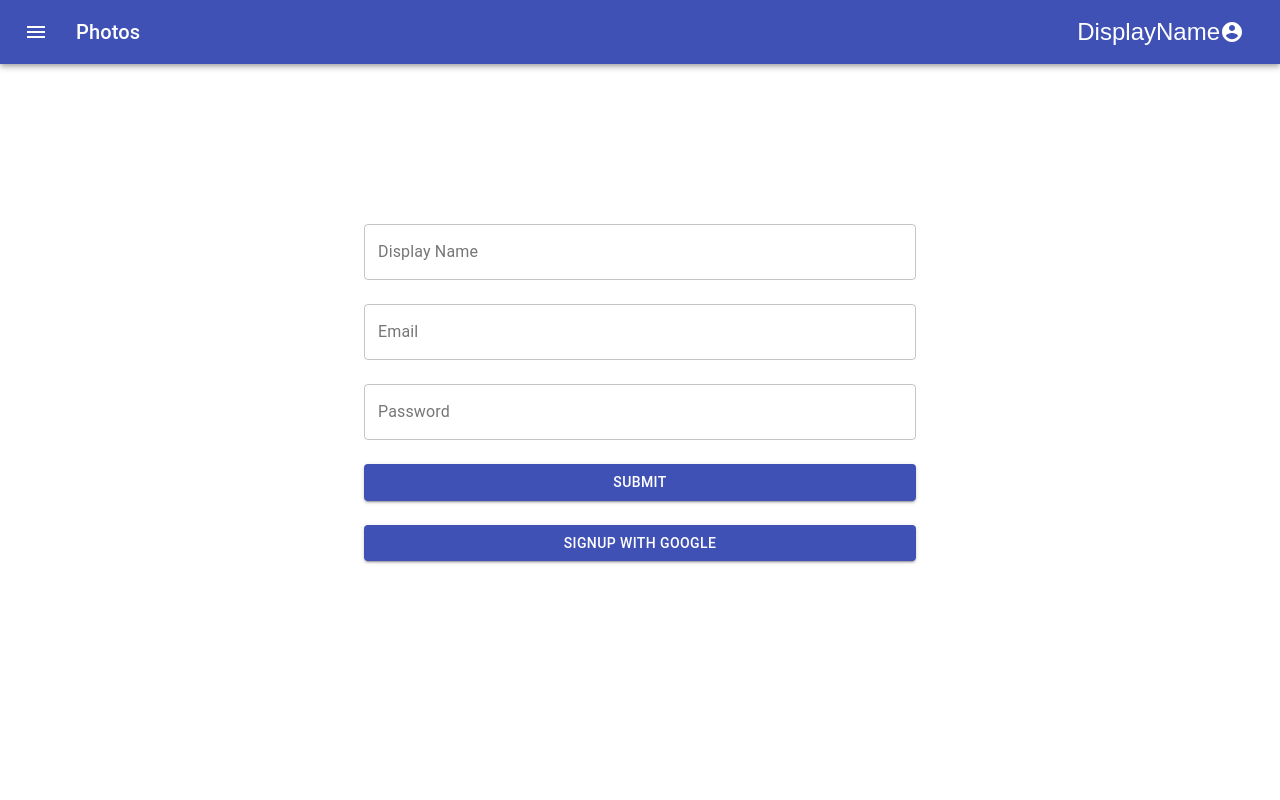
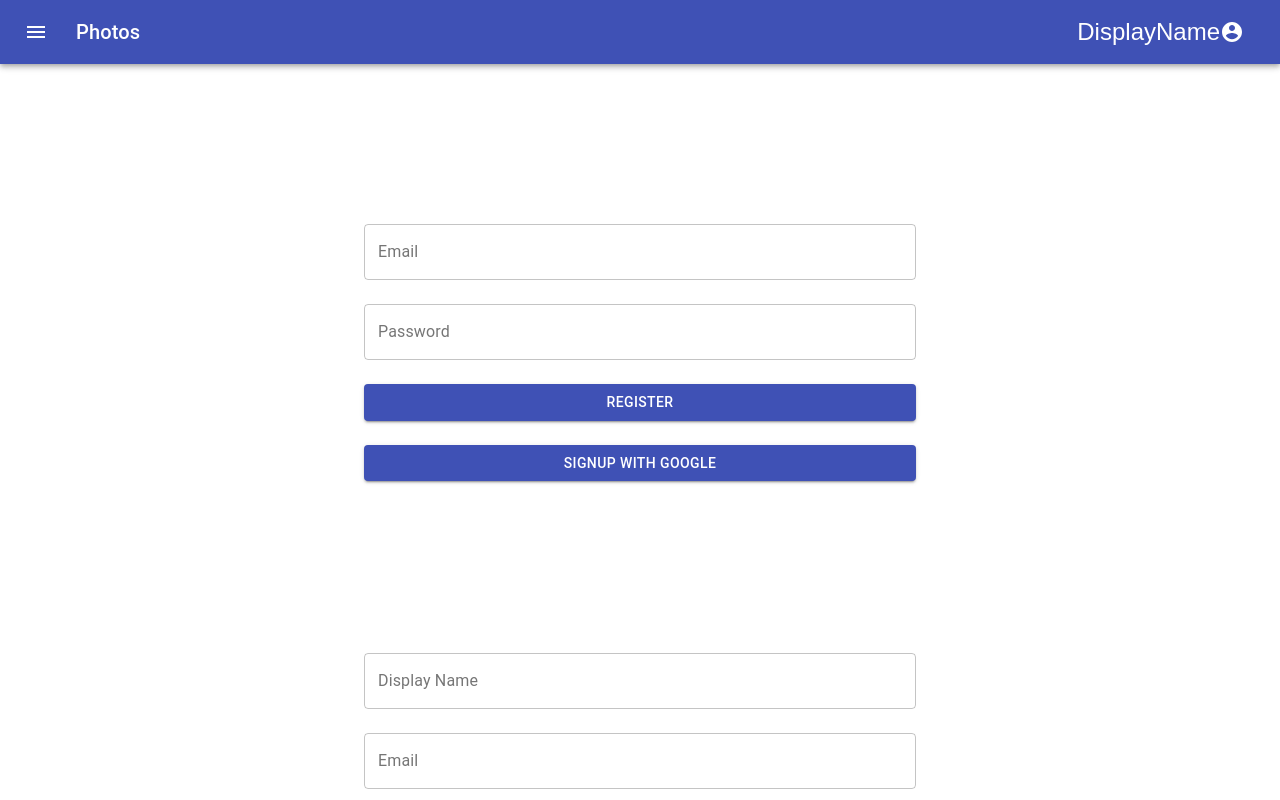
Before and after one commit to kpnemre/react-share-firebase, a React (Create React App) app: page / in a window 1280 px wide. Shown: the top 800 px of the page. Built offline with nearby package versions, Linux system fonts and the light colour scheme; no server answers.

Commit message:
Add Signin page

```diff
--- a/src/App.js
+++ b/src/App.js
@@ -1,9 +1,9 @@
 import Signup from './pages/Signup';
+import Signin from './pages/Signin';
 import Navbar from './components/Navbar'
 
 function App() {
-
-    console.log(process.env);
+    // console.log(process.env);
 
   return (
     <div className="App">
@@ -14,6 +14,7 @@ function App() {
       // forgot password
       */}
       <Navbar />
+      <Signin />
       <Signup />
     </div>
   );
--- a/src/firebase/firebase.utils.js
+++ b/src/firebase/firebase.utils.js
@@ -13,8 +13,30 @@ const devConfig = {
 };
 
 
+const prodConfig = {};
+
+const config = process.env.NODE_ENV === "development" ? devConfig : prodConfig;
+
+// firebase.initializeApp(config);
+
+class Firebase {
+  constructor() {
+    firebase.initializeApp(config);
+    // console.log(firebase);
+    this.firebaseAuth= firebase.auth();
+    // console.log(this.firebaseAuth);
+  }
+
+  register (email,password){
+      this.firebaseAuth.createUserWithEmailAndPassword(email,password)
+  }
+  // sign in/up with google GoogleAuthProvider
+  useGoogleProvider() {
+    const googleProvider = new firebase.auth.GoogleAuthProvider();
+    googleProvider.setCustomParameters({ prompt: "select_account" });
+    this.firebaseAuth.signInWithPopup(googleProvider);
+  }}
 
 
 
-
-// firebase.initializeApp(config);
+export default new Firebase();
--- a/src/pages/Signin.js
+++ b/src/pages/Signin.js
@@ -0,0 +1,105 @@
+import React from "react";
+import { Button, TextField, Grid, Container } from "@material-ui/core";
+import { makeStyles } from "@material-ui/core/styles";
+import firebase from "../firebase/firebase.utils";
+import { Formik } from 'formik';
+
+const stylesFunc = makeStyles({
+  wrapper: {
+    marginTop: "10rem",
+  },
+});
+
+function Signin() {
+
+  const signinStyles = stylesFunc();
+
+  const handleGoogleButtonClick = () => {
+    firebase.useGoogleProvider();
+  };
+const handleFormSubmit =(values)=>{
+    //   alert(JSON.stringify(values, null, 2));
+
+
+}
+  return (
+    <Container className={signinStyles.wrapper} maxWidth="sm">
+<Formik
+       initialValues={{ email: '', password: '' }}
+    //    validate={values => {
+    //      const errors = {};
+    //      if (!values.email) {
+    //        errors.email = 'Required';
+    //      } else if (
+    //        !/^[A-Z0-9._%+-]+@[A-Z0-9.-]+\.[A-Z]{2,}$/i.test(values.email)
+    //      ) {
+    //        errors.email = 'Invalid email address';
+    //      }
+    //      return errors;
+    //    }}
+       onSubmit={handleFormSubmit}
+     >
+       {({
+         values,
+         handleChange,
+         handleBlur,
+         handleSubmit,
+         isSubmitting,
+         /* and other goodies */
+       }) => (
+
+      <form onSubmit={handleSubmit}>
+        <Grid container spacing={3}>
+
+          <Grid item xs={12}>
+            <TextField
+              label="Email"
+              variant="outlined"
+              fullWidth
+              type="email"
+              name="email"
+              onChange={handleChange}
+              onBlur={handleBlur}
+              value={values.email}
+
+            />
+          </Grid>
+          <Grid item xs={12}>
+            <TextField
+              name="password"
+              label="Password"
+              variant="outlined"
+              type="password"
+              fullWidth
+              type="password"
+             onChange={handleChange}
+             onBlur={handleBlur}
+             value={values.password}
+
+            />
+          </Grid>
+          <Grid item xs={12}>
+            <Button type="submit" variant="contained" color="primary" fullWidth disabled={isSubmitting}>
+              Register
+            </Button>
+          </Grid>
+          <Grid item xs={12}>
+            <Button
+              variant="contained"
+              color="primary"
+              fullWidth
+              onClick={handleGoogleButtonClick}
+            >
+              SignUp with Google
+            </Button>
+          </Grid>
+        </Grid>
+      </form>
+        )}
+        </Formik>
+
+    </Container>
+  );
+}
+
+export default Signin;
--- a/src/pages/Signup.js
+++ b/src/pages/Signup.js
@@ -2,16 +2,15 @@ import React from "react";
 import { Button, TextField, Grid, Container } from "@material-ui/core";
 import { makeStyles } from "@material-ui/core/styles";
 import { useFormik } from "formik";
+import firebase from "../firebase/firebase.utils";
 
-const styles = makeStyles({
+const stylesFunc = makeStyles({
   wrapper: {
     marginTop: "10rem",
   },
 });
 
 function Signup() {
-  const signupStyles = styles();
-
   const formik = useFormik({
     initialValues: {
       displayName: "",
@@ -19,12 +18,18 @@ function Signup() {
       password: "",
     },
     onSubmit: (values) => {
-      alert(JSON.stringify(values, null, 2));
+      // alert(JSON.stringify(values, null, 2));
+      firebase.register(values.email, values.password);
     },
   });
-  // console.log(formik);
+  const signupStyles = stylesFunc();
+
+  const handleGoogleButtonClick = () => {
+    firebase.useGoogleProvider();
+  };
+
   return (
-    <Container maxWidth="sm" className={signupStyles.wrapper}>
+    <Container className={signupStyles.wrapper} maxWidth="sm">
       <form onSubmit={formik.handleSubmit}>
         <Grid container spacing={3}>
           <Grid item xs={12}>
@@ -59,13 +64,17 @@ function Signup() {
             />
           </Grid>
           <Grid item xs={12}>
-            <Button variant="contained" color="primary" fullWidth>
-              Submit
+            <Button type="submit" variant="contained" color="primary" fullWidth>
+              Register
             </Button>
           </Grid>
-
           <Grid item xs={12}>
-            <Button variant="contained" color="primary" fullWidth>
+            <Button
+              variant="contained"
+              color="primary"
+              fullWidth
+              onClick={handleGoogleButtonClick}
+            >
               SignUp with Google
             </Button>
           </Grid>
@@ -74,14 +83,5 @@ function Signup() {
     </Container>
   );
 }
+
 export default Signup;
-
-{
-  /*
-            // email
-            // display name
-            // password input
-            // submit utton
-            // google with signup
-            */
-}
```
Also changed, not shown: 2 other files (tests, documents, lock files or other folders).
